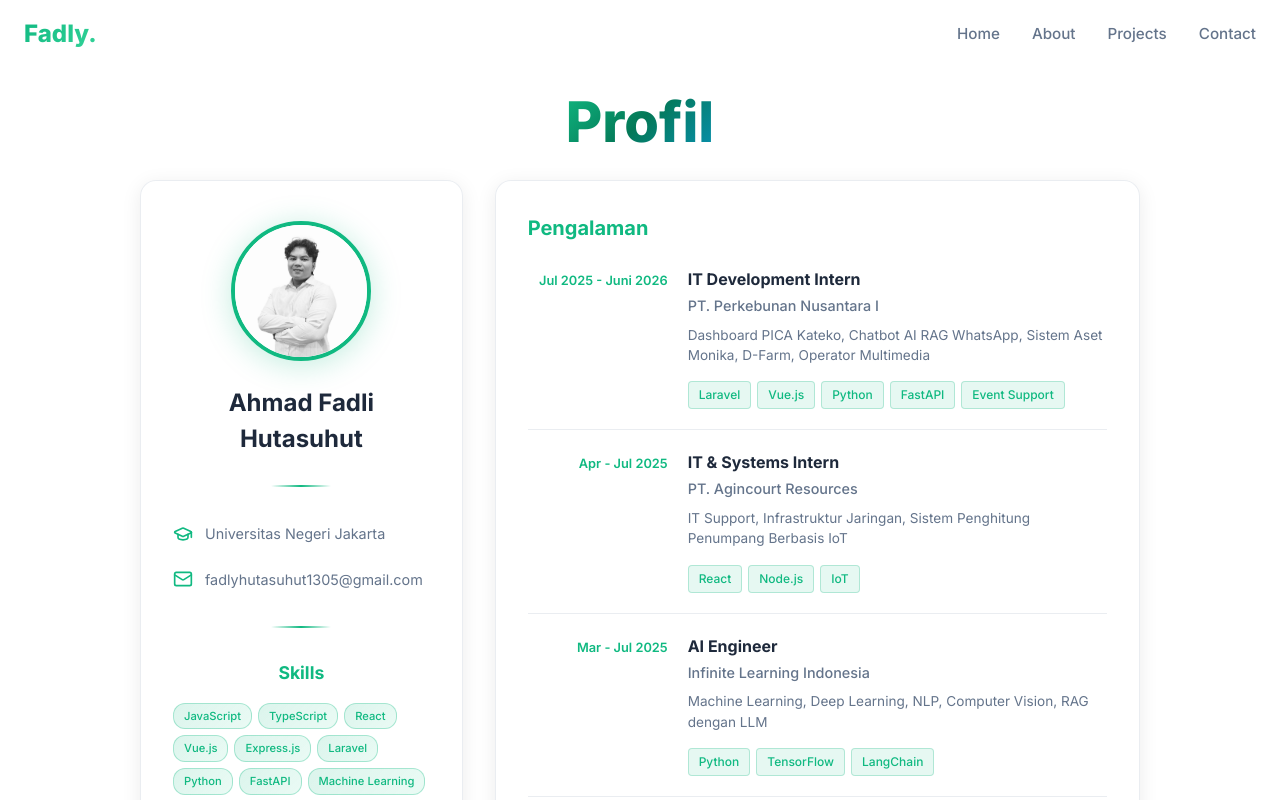
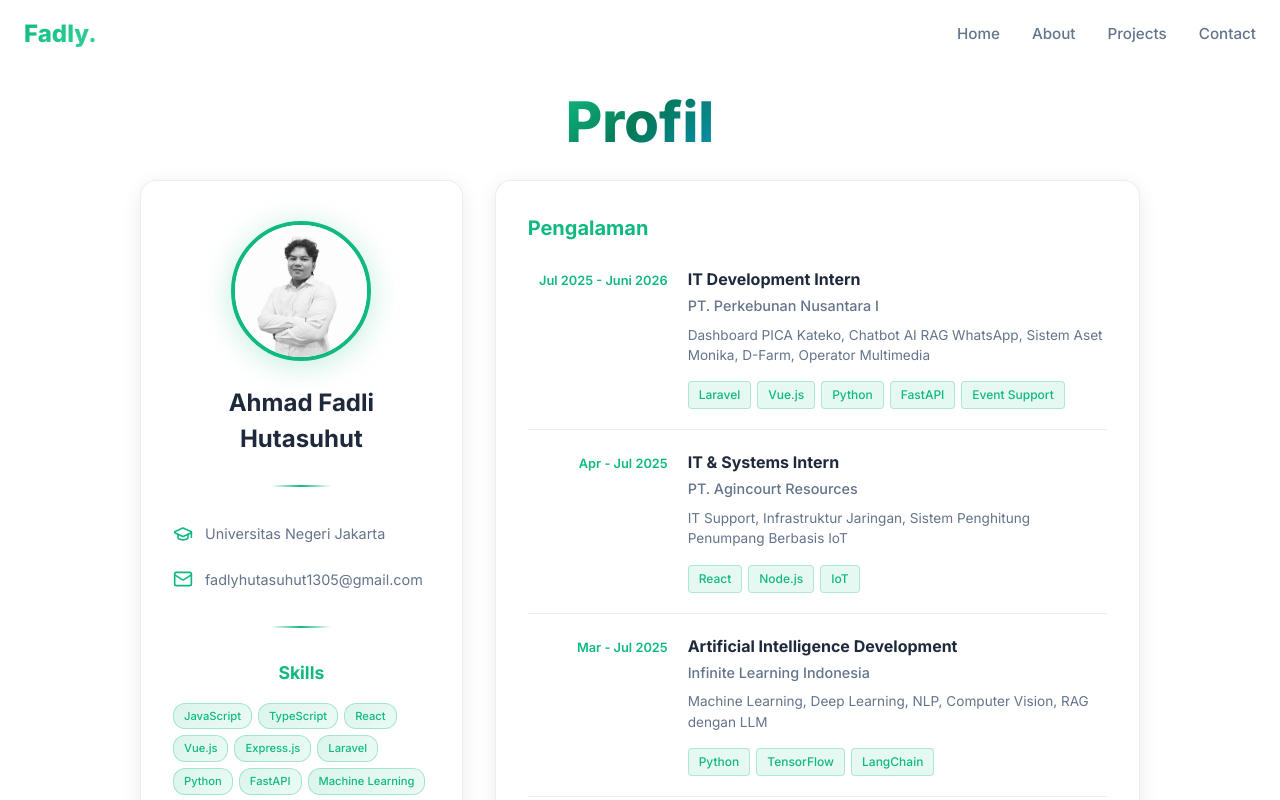
Before and after one commit to fadlyhts/presentasi-fadly, a Vue app: page / in a window 1280 px wide. Shown: the top 800 px of the page. Built offline with nearby package versions, Linux system fonts and the light colour scheme.

Commit message:
feat: add ProfileSection component to display personal information, skills, and work experience

```diff
--- a/src/components/ProfileSection.vue
+++ b/src/components/ProfileSection.vue
@@ -119,7 +119,7 @@ onMounted(() => {
                 <span class="exp-date">Mar - Jul 2025</span>
               </div>
               <div class="exp-right">
-                <h5 class="exp-role">AI Engineer</h5>
+                <h5 class="exp-role">Artificial Intelligence Development</h5>
                 <p class="exp-company">Infinite Learning Indonesia</p>
                 <p class="exp-desc">Machine Learning, Deep Learning, NLP, Computer Vision, RAG dengan LLM</p>
                 <div class="exp-tags">
```
